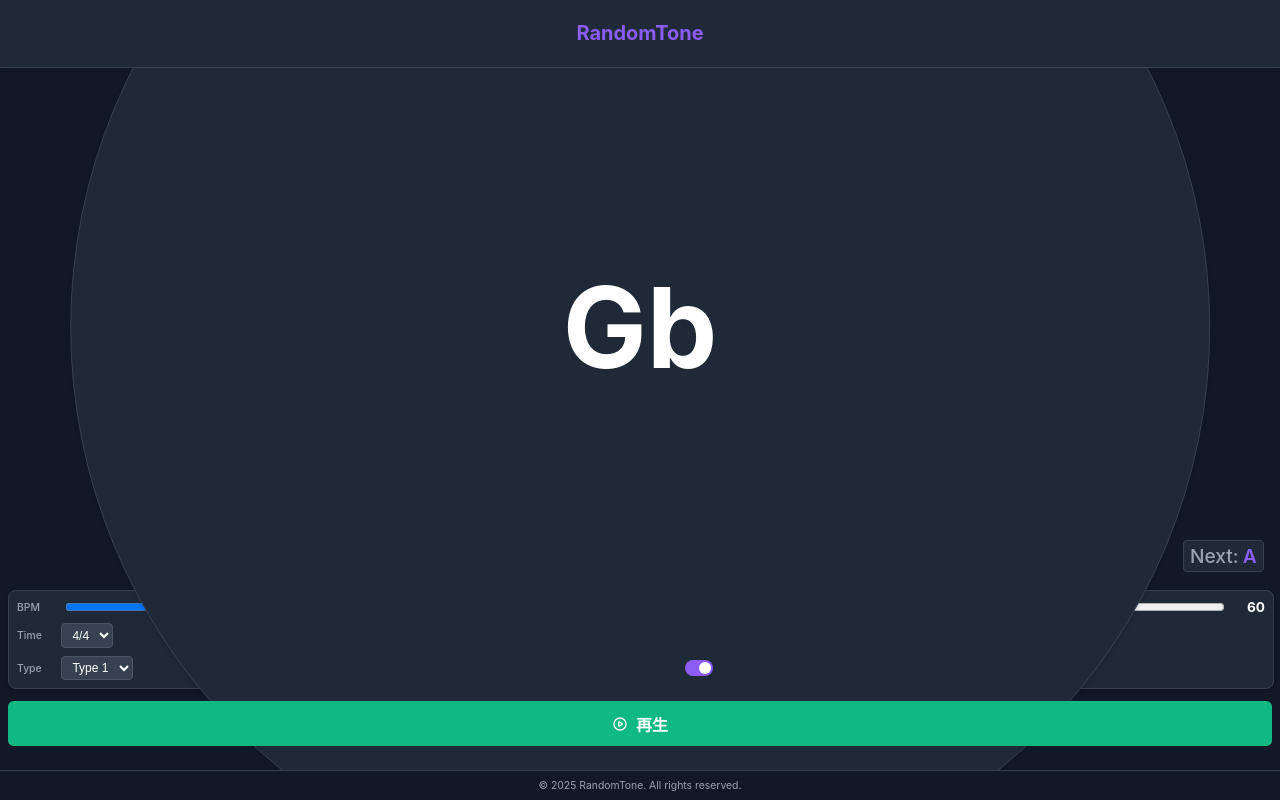
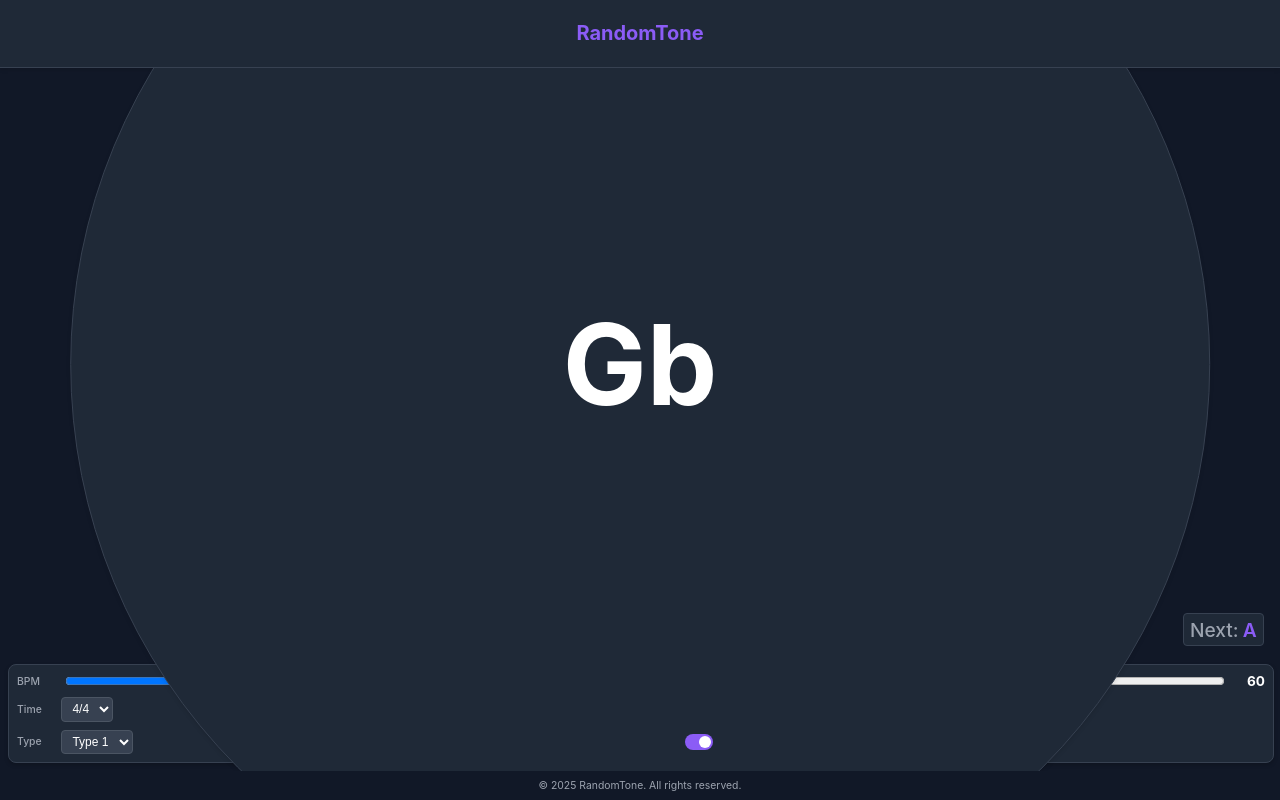
Before and after one commit to yasnis/RandomTone, a React (Vite) app: page / in a window 1280 px wide. Built offline with nearby package versions, Linux system fonts and the light colour scheme.

Commit message:
Beat animation

```diff
--- a/src/App.tsx
+++ b/src/App.tsx
@@ -9,8 +9,7 @@ import Footer from './components/Footer';
 import ErrorMessage from './components/ErrorMessage';
 import NoteDisplay from './components/NoteDisplay';
 import MetronomeControls from './components/MetronomeControls';
-import PlayButton from './components/PlayButton';
-import ContinueDialog from './components/ContinueDialog';
+import ContinueDialog from './components/ContinueDialog'; // ContinueDialogコンポーネントをインポート
 
 // 設定の保存/読み込み機能をインポート
 import { loadSettings, saveSettings, defaultSettings } from './utils/SettingsStorage';
@@ -564,10 +563,12 @@ const App: React.FC = () => {
             nextNote={nextNote}
             beatActive={beatActive}
             isFirstBeat={isFirstBeat}
+            onTap={togglePlayback}
+            isPlaying={isPlaying}
           />
         </div>
 
-        {/* コントロールパネルとプレイボタンをフッターの上にまとめて配置 */}
+        {/* コントロールパネルのみ表示、プレイボタンは非表示に */}
         <div className="bottom-controls">
           <div className="control-panel">
             <MetronomeControls
@@ -578,10 +579,6 @@ const App: React.FC = () => {
               onMetronomeTypeChange={handleMetronomeTypeChange}
               onAttackSoundChange={handleAttackSoundChange}
             />
-          </div>
-
-          <div className="play-button-container">
-            <PlayButton isPlaying={isPlaying} onTogglePlay={togglePlayback} />
           </div>
         </div>
 
--- a/src/components/NoteDisplay.tsx
+++ b/src/components/NoteDisplay.tsx
@@ -5,18 +5,35 @@ interface NoteDisplayProps {
   nextNote: string;
   beatActive?: boolean;
   isFirstBeat?: boolean;
+  onTap?: () => void;  // タップイベントのコールバック関数
+  isPlaying?: boolean; // 再生中かどうかのステート
 }
 
-const NoteDisplay: React.FC<NoteDisplayProps> = ({ currentNote, nextNote, beatActive = false, isFirstBeat = false }) => {
+const NoteDisplay: React.FC<NoteDisplayProps> = ({
+  currentNote,
+  nextNote,
+  beatActive = false,
+  isFirstBeat = false,
+  onTap,
+  isPlaying = false
+}) => {
   // ビートに応じたクラス名を生成
   const backgroundClassNames = [
     "note-background",
     beatActive ? "beat-active" : "",
-    isFirstBeat ? "first-beat" : ""
+    isFirstBeat ? "first-beat" : "",
+    isPlaying ? "playing" : ""
   ].filter(Boolean).join(" ");
 
+  // タップ時の処理
+  const handleTap = () => {
+    if (onTap) {
+      onTap();
+    }
+  };
+
   return (
-    <div className="note-display">
+    <div className="note-display" onClick={handleTap}>
       <div className={backgroundClassNames}></div>
       <div className="current-note">
         {currentNote || '準備中...'}
--- a/src/style.css
+++ b/src/style.css
@@ -130,6 +130,14 @@ body {
   align-items: center;
   justify-content: center;
   position: relative;
+  cursor: pointer; /* クリック可能なことを示すカーソル */
+  user-select: none; /* テキスト選択を防止 */
+  transition: transform 0.15s ease-out; /* クリック効果のためのトランジション */
+}
+
+/* タップ時の視覚的なフィードバック */
+.note-display:active {
+  /* transform: scale(0.98); */
 }
 
 /* 円形の背景要素 */
@@ -146,20 +154,28 @@ body {
   box-shadow: 0 2px 4px rgba(0, 0, 0, 0.1);
   border: 1px solid var(--color-border);
   z-index: 0;
-  transition: transform 0.1s ease, background-color 0.1s ease;
+  transition: transform 0.05s ease-out, background-color 0.05s ease-out, box-shadow 0.2s ease;
+}
+
+/* 再生中のスタイル */
+.note-background.playing {
+  border-color: var(--color-success);
+  box-shadow: 0 0 15px rgba(16, 185, 129, 0.3);
 }
 
 /* ビートアニメーション - 通常のビート */
 .note-background.beat-active {
+  background-color: rgba(16, 185, 129, 0.2);
   transform: translate(-50%, -50%) scale(1.05);
   box-shadow: 0 0 10px rgba(139, 92, 246, 0.4);
-  transform: translate(-50%, -50%) scale(1.05);
 }
 
 /* 小節の1拍目の特別なスタイル */
 .note-background.first-beat {
-  background-color: rgba(139, 92, 246, 0.2);
+  background-color: rgba(139, 92, 246, 0.4);
+  border-color: rgba(139, 92, 246, 1.0);
   box-shadow: 0 0 15px rgba(139, 92, 246, 0.6);
+  transform: translate(-50%, -50%) scale(1.1);
 }
 
 .current-note {
@@ -201,13 +217,13 @@ body {
 .bottom-controls {
   width: 100%;
   margin-top: auto;
-  margin-bottom: 0.5rem;
+  /* margin-bottom: 0.5rem; */
 }
 
 /* コントロールパネルをコンパクトに */
 .control-panel {
   width: 100%;
-  margin-bottom: 0.75rem;
+  /* margin-bottom: 0.75rem; */
   display: flex;
   flex-direction: column;
   gap: 0.5rem;
@@ -485,7 +501,7 @@ body {
   font-size: 0.65rem;
   color: var(--color-text-secondary);
   margin-top: auto;
-  border-top: 1px solid var(--color-border);
+  /* border-top: 1px solid var(--color-border); */
 }
 
 .footer-brand {
```
